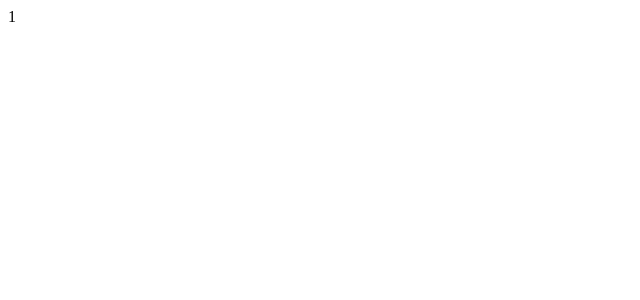
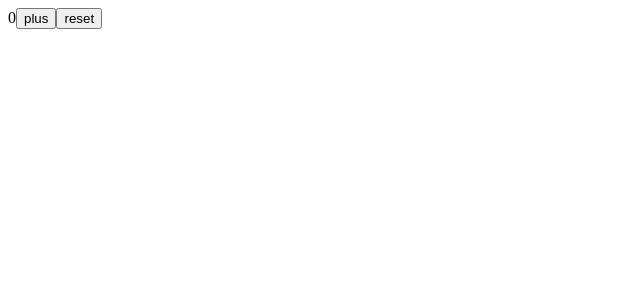
Before and after one commit to juliovillalvazo/fullstackopen, a React (Create React App) app in the folder part1/: page / in a window 1280 px wide. Shown: the top 300 px of the page, without its empty margins (0-640 px from the left). Built offline with nearby package versions, Linux system fonts and the light colour scheme.

Commit message:
finished the counter app part

```diff
--- a/part1/src/App.js
+++ b/part1/src/App.js
@@ -1,18 +1,15 @@
-const Hello = ({ name, age }) => {
-    const bornYear = () => new Date().getFullYear() - age;
+import { useState } from 'react';
+
+const App = () => {
+    const [counter, setCounter] = useState(0);
+
     return (
         <div>
-            <p>
-                Hello {name}, you are {age} years old
-            </p>
-            <p>So you were probably born in {bornYear()}</p>
+            {counter}
+            <button onClick={() => setCounter(counter + 1)}>plus</button>
+            <button onClick={() => setCounter(0)}>reset</button>
         </div>
     );
 };
 
-const App = (props) => {
-    const { counter } = props;
-    return <div>{counter}</div>;
-};
-
 export default App;
--- a/part1/src/index.js
+++ b/part1/src/index.js
@@ -2,10 +2,8 @@ import React from 'react';
 import ReactDOM from 'react-dom/client';
 import App from './App';
 
-let counter = 1;
-
 ReactDOM.createRoot(document.getElementById('root')).render(
     <React.StrictMode>
-        <App counter={counter} />
+        <App />
     </React.StrictMode>
 );
```
